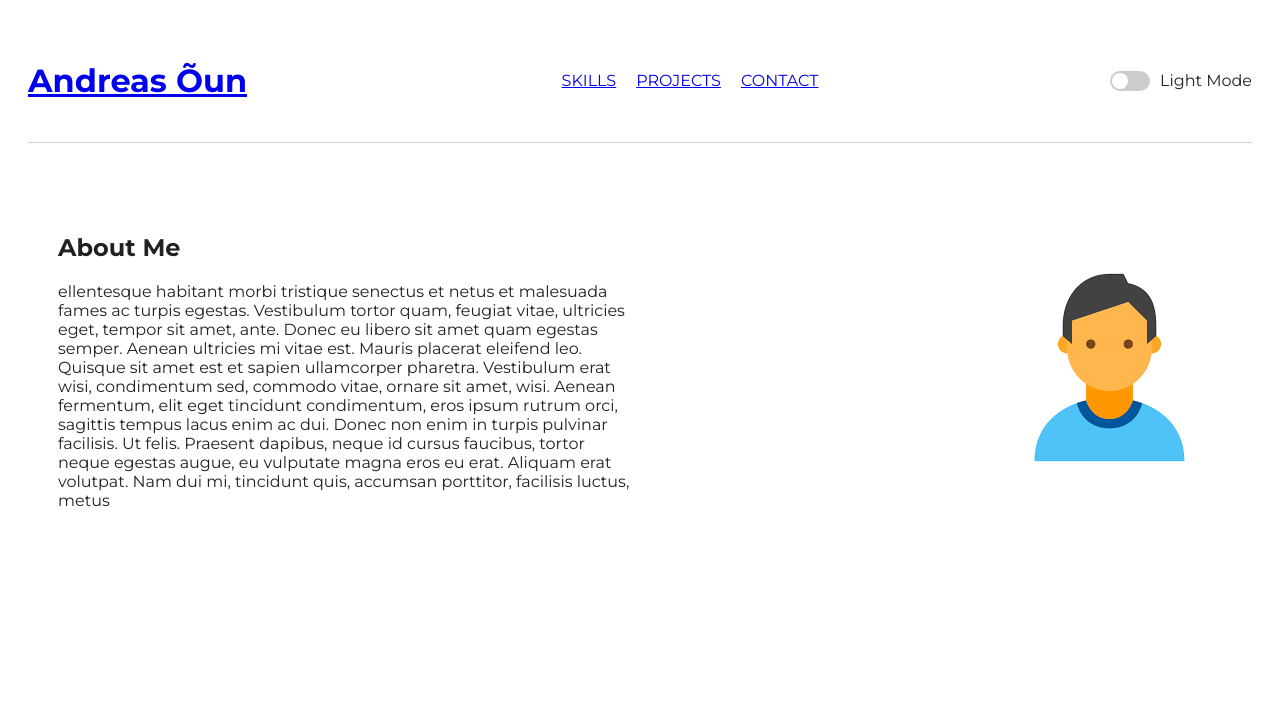
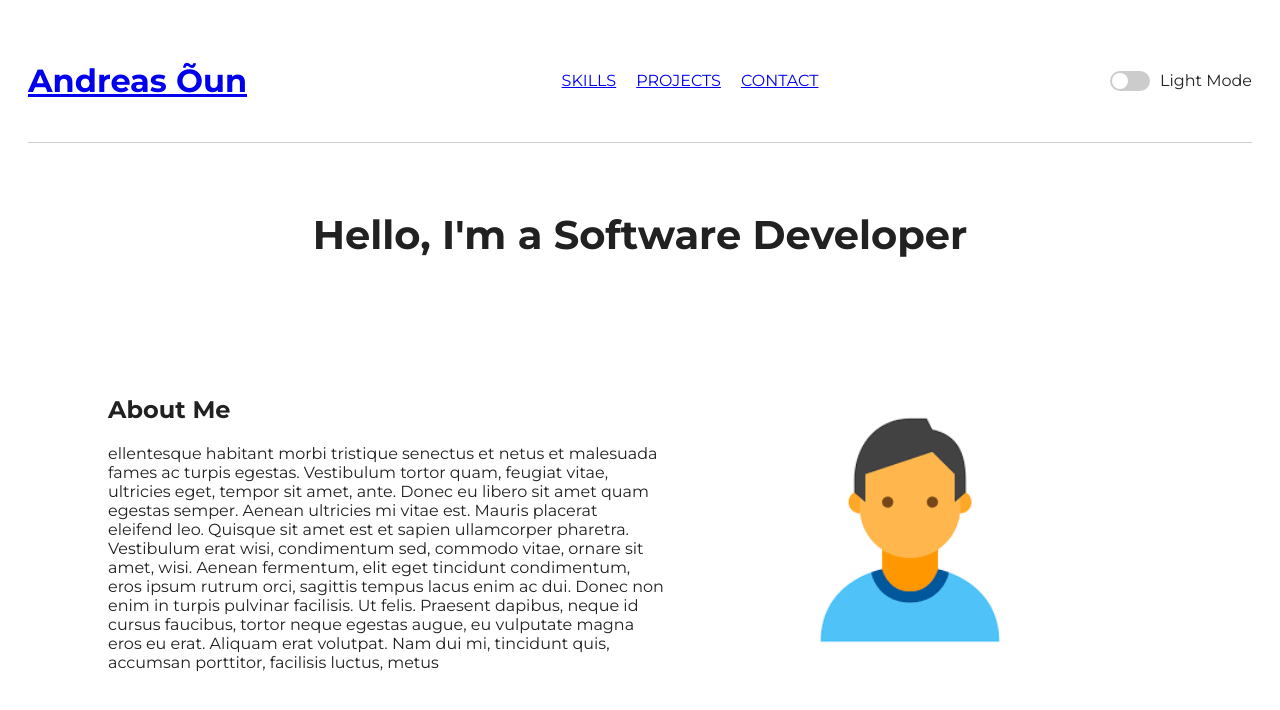
Before and after one commit to AndreasOun/Portfolio-Project-New, a React (Create React App) app in the folder portfolio/: page / in a window 1280 px wide. Shown: the top 710 px of the page. Built offline with nearby package versions, Linux system fonts and the light colour scheme.

Commit message:
Added title

```diff
--- a/portfolio/src/App.js
+++ b/portfolio/src/App.js
@@ -1,12 +1,14 @@
 import React from 'react';
 import Header from './components/Header';
 import AboutMe from './components/AboutMe';
+import Title from './components/Title';
 import './App.css';
 
 const App = () => {
   return (
     <div className="app">
       <Header />
+      <Title />
       <AboutMe />
     </div>
   );
--- a/portfolio/src/components/AboutMe.css
+++ b/portfolio/src/components/AboutMe.css
@@ -3,8 +3,19 @@
     justify-content: space-between;
     align-items: center;
     padding: 50px;
+    padding-left: 100px;
   }
 
   .text-container {
     width: 50%;
   }
+
+  .image-container {
+    width: 40%;
+    position: relative;
+  }
+
+  .profile-image {
+    width: 60%;
+    border-radius: 8px;
+  }
--- /dev/null
+++ b/portfolio/src/components/Title.css
@@ -0,0 +1,28 @@
+.title-container {
+    text-align: center;
+    margin: 40px 0;
+  }
+
+  .title {
+    font-size: 2.5em;
+    position: relative;
+    display: inline-block;
+  }
+
+  .title::before {
+    content: '';
+    position: absolute;
+    width: 100%;
+    height: 2px;
+    background-color: #333;
+    bottom: 0;
+    left: 0;
+    transform: scaleX(0);
+    transform-origin: bottom right;
+    transition: transform 0.3s ease-out;
+  }
+
+  .title:hover::before {
+    transform: scaleX(1);
+    transform-origin: bottom left;
+  }
--- /dev/null
+++ b/portfolio/src/components/Title.js
@@ -0,0 +1,12 @@
+import React from 'react';
+import './Title.css';
+
+const Title = () => {
+  return (
+    <div className="title-container">
+      <h1 className="title">Hello, I'm a Software Developer</h1>
+    </div>
+  );
+};
+
+export default Title;
```
